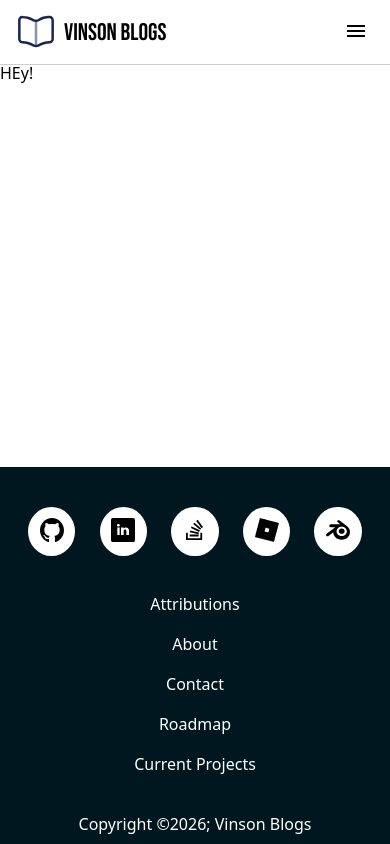
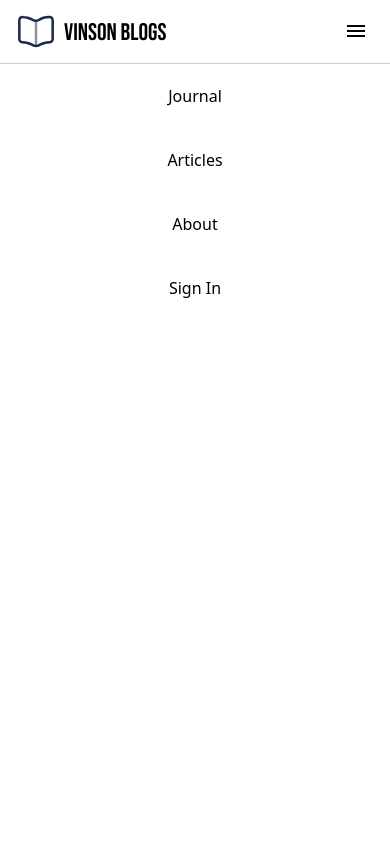
Before and after one commit to vinsonio0920/blog-front-end, a React (Vite) app: page / in a window 390 px wide. Both pictures are taken after a click on the button "menu". Built offline with nearby package versions, Linux system fonts and the light colour scheme.

Commit message:
feat(header): add dropdown functionality

```diff
--- a/src/header/Header.css
+++ b/src/header/Header.css
@@ -1,5 +1,6 @@
 .homepage-header {
   border-bottom: 1px solid rgb(206, 206, 206);
+  height: 4rem;
 }
 
 .homepage-header nav {
@@ -41,8 +42,42 @@
 }
 
 .right-header a {
+  display: block;
   text-decoration: none;
   color: #000;
+}
+
+@media (max-width: 600px) {
+  .right-header {
+    position: fixed;
+    top: 4rem;
+    left: 0;
+
+    background-color: #fff;
+    width: 100%;
+    height: calc(100vh - 4rem);
+    z-index: 999;
+  }
+
+  .right-header.open {
+    display: flex !important;
+    flex-direction: column;
+    justify-content: flex-start;
+  }
+
+  .right-header li {
+    width: 100%;
+  }
+
+  .right-header a {
+    text-align: center;
+    font-weight: 500;
+    padding: 1.5rem 0;
+  }
+
+  .right-header a:hover {
+    background-color: #abeaff;
+  }
 }
 
 @media (min-width: 600px) {
--- a/src/header/Header.jsx
+++ b/src/header/Header.jsx
@@ -1,8 +1,15 @@
+import { useState } from "react";
 import { Link } from "react-router";
 import "./Header.css";
 import { logoSvg } from "../assets";
 
 const Header = () => {
+  const [dropdownIsOpen, setDropdownIsOpen] = useState(false);
+
+  function handleDropdownClick() {
+    setDropdownIsOpen(!dropdownIsOpen);
+  }
+
   return (
     <header className="homepage-header">
       <nav>
@@ -23,10 +30,11 @@ const Header = () => {
               type="button"
               className="burger-menu"
               aria-label="Open dropdown menu"
+              onClick={handleDropdownClick}
             >
               <span className="material-symbols-outlined">menu</span>
             </button>
-            <ul className="right-header">
+            <ul className={"right-header" + (dropdownIsOpen ? " open" : "")}>
               <li>
                 <Link to="/Journal">Journal</Link>
               </li>
```
